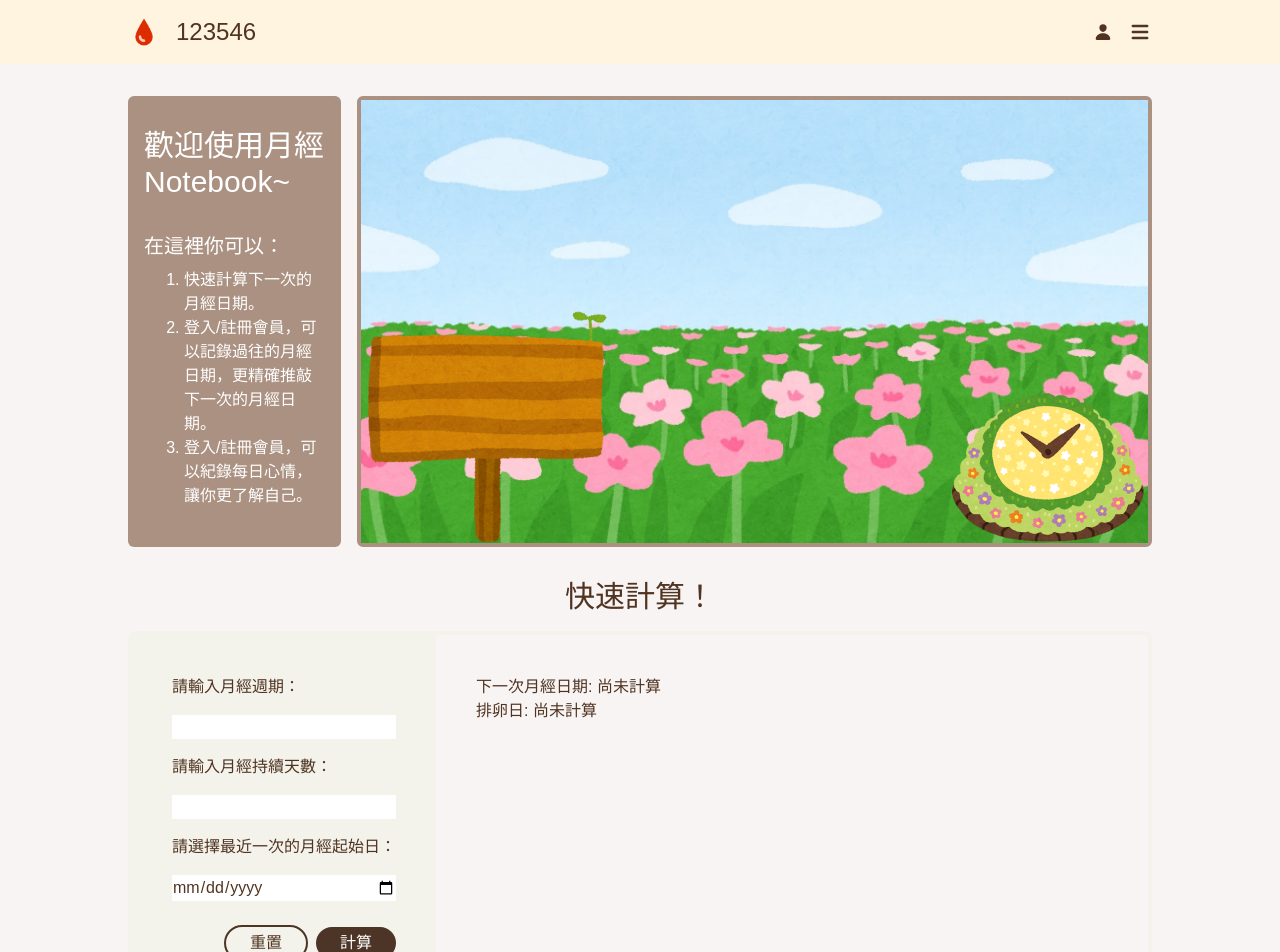
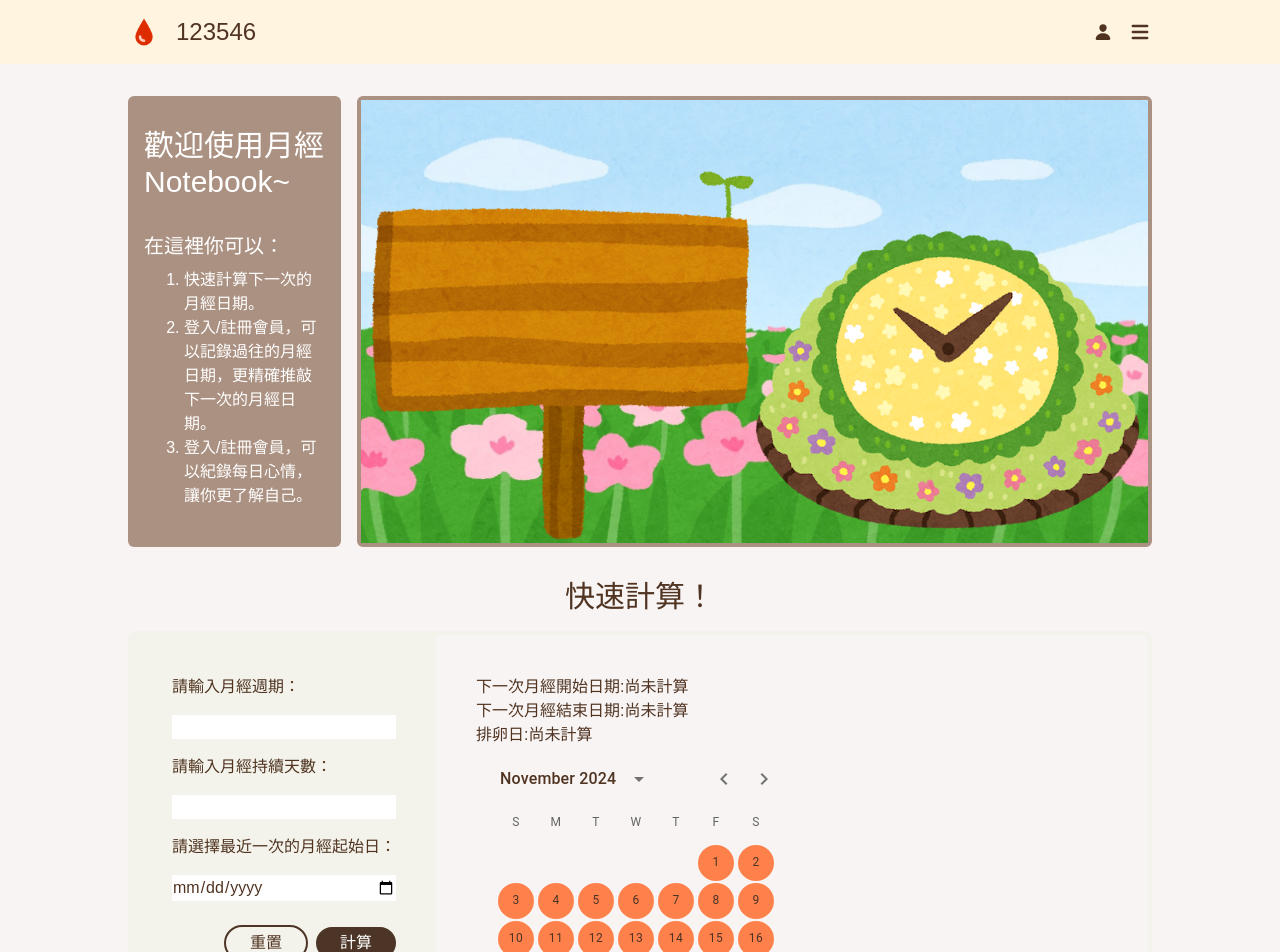
Before and after one commit to ninitsai1103/period-calculator, a Next.js app: page / in a window 1280 px wide. Shown: the top 952 px of the page. Built offline with nearby package versions, Linux system fonts and the light colour scheme.

Commit message:
feat: calendar function done

```diff
--- a/app/layout.tsx
+++ b/app/layout.tsx
@@ -21,7 +21,7 @@ export default function RootLayout({
   children: React.ReactNode;
 }>) {
   return (
-    <html>
+    <html suppressHydrationWarning={true}>
       <body className="relative">
         <MenuProvider>
           <NavigationBar />
--- a/package.json
+++ b/package.json
@@ -9,6 +9,11 @@
     "lint": "next lint"
   },
   "dependencies": {
+    "@emotion/react": "^11.13.5",
+    "@emotion/styled": "^11.13.5",
+    "@mui/material": "^6.1.9",
+    "@mui/x-date-pickers": "^7.22.3",
+    "dayjs": "^1.11.13",
     "next": "14.2.18",
     "react": "^18",
     "react-dom": "^18",
--- /dev/null
+++ b/src/components/index/calendar.tsx
@@ -0,0 +1,72 @@
+import dayjs, { Dayjs } from "dayjs";
+import { AdapterDayjs } from "@mui/x-date-pickers/AdapterDayjs";
+import { LocalizationProvider } from "@mui/x-date-pickers/LocalizationProvider";
+import { DateCalendar } from "@mui/x-date-pickers/";
+import { PickersDay, PickersDayProps } from "@mui/x-date-pickers";
+import { styled } from "@mui/material/styles";
+import isBetween from "dayjs/plugin/isBetween"; // 正確引入插件
+
+dayjs.extend(isBetween); // 啟用插件
+
+export default function Calendar({
+  result,
+}: {
+  result: {
+    nextPeriodFirstDate: string;
+    nextPeriodEndDate: string;
+    ovulationDate: string;
+  };
+}): JSX.Element {
+  //字串轉型成日期
+  const nextPeriodFirstDate = dayjs(result.nextPeriodFirstDate);
+  const nextPeriodEndDate = dayjs(result.nextPeriodEndDate);
+  const ovulationDate = dayjs(result.ovulationDate);
+
+  // 自訂日期樣式
+const StyledPickersDay = styled(PickersDay)(() => ({
+  "&.highlight": {
+    backgroundColor: "#FE814B",
+    color: "#4B3327",
+  },
+  "&.ovulation": {
+    backgroundColor: "#FFDB8F",
+    color: "#4B3327",
+  },
+  "&.range-highlight": {
+    backgroundColor: "#FE814B",
+    color: "#4B3327",
+  },
+}));
+
+// 自訂日期渲染
+const CustomDay = (props: PickersDayProps<Dayjs>) => {
+  const { day, selected, ...other } = props;
+
+  const isHighlighted = day.isSame(nextPeriodFirstDate, "day") || day.isSame(nextPeriodEndDate, "day");
+  const isOvulation = day.isSame(ovulationDate, "day");
+  const isInRange = day.isBetween(nextPeriodFirstDate, nextPeriodEndDate, "day", "[]");
+
+  return (
+    <StyledPickersDay
+      {...other}
+      day={day}
+      selected={selected}
+      className={`${isHighlighted ? "highlight" : ""} ${
+        isOvulation ? "ovulation" : ""
+      } ${isInRange && !isHighlighted ? "range-highlight" : ""}`}
+    />
+  );
+};
+
+
+
+  return (
+    <>
+      <LocalizationProvider dateAdapter={AdapterDayjs}>
+      <DateCalendar
+        slots={{day: CustomDay}}
+      />
+      </LocalizationProvider>
+    </>
+  );
+}
--- a/src/components/index/hero.tsx
+++ b/src/components/index/hero.tsx
@@ -15,15 +15,17 @@ export default function Hero(): JSX.Element {
       >
         <Image
           src={"/img/hero/bg/spring.jpg"}
-          width={450}
-          height={450}
+          width={500}
+          height={500}
+          style={{ width: '100%', height: '100%' }}
           alt="bg"
-          className="object-cover w-full h-full"
+          className="object-cover"
         />
         <Image
           src={"/img/hero/billboard/spring.png"}
           width={250}
           height={250}
+          style={{ width: 'auto', height: 'auto' }}
           alt="billboard"
           className="absolute -bottom-1 left-0"
         />
@@ -31,6 +33,7 @@ export default function Hero(): JSX.Element {
           src={"/img/hero/plant/spring.png"}
           width={200}
           height={100}
+          style={{ width: 'auto', height: 'auto' }}
           alt="plant"
           className="absolute -bottom-3 right-0"
         />
--- a/src/components/index/quickCalculator.tsx
+++ b/src/components/index/quickCalculator.tsx
@@ -2,6 +2,9 @@
 
 import { useState } from "react";
 import { useForm, SubmitHandler } from "react-hook-form";
+import dynamic from "next/dynamic";
+
+const Calendar = dynamic(() => import('../index/calendar'), { ssr: false });
 
 type FormData = {
   cycle: string;
@@ -11,10 +14,12 @@ type FormData = {
 
 export default function QuickCalculator(): JSX.Element {
   const [result, setResult] = useState<{
-    nextPeriodDate: string;
+    nextPeriodFirstDate: string;
+    nextPeriodEndDate: string;
     ovulationDate: string;
   }>({
-    nextPeriodDate: "",
+    nextPeriodFirstDate: "",
+    nextPeriodEndDate: "",
     ovulationDate: "",
   });
 
@@ -31,23 +36,22 @@ export default function QuickCalculator(): JSX.Element {
   }
 
   const onSubmit: SubmitHandler<FormData> = (data) => {
-    console.log(data);
+    const cycle = parseInt(data.cycle, 10);
+    const duration = parseInt(data.duration, 10);
+    const firstDayDate = new Date(data.firstDay);
 
-    const cycle = parseInt(data.cycle, 10); // 將 cycle 轉為數字
-    const duration = parseInt(data.duration, 10); // 將 duration 轉為數字
-    const firstDayDate = new Date(data.firstDay); // 將 firstDay 轉為 Date
+    const nextPeriodFirstDate = new Date(firstDayDate);
+    nextPeriodFirstDate.setDate(firstDayDate.getDate() + cycle);
 
-    // 計算下一次月經日期
-    const nextPeriodDate = new Date(firstDayDate);
-    nextPeriodDate.setDate(firstDayDate.getDate() + cycle);
+    const nextPeriodEndDate = new Date(nextPeriodFirstDate);
+    nextPeriodEndDate.setDate(nextPeriodEndDate.getDate() + duration);
 
-    // 計算排卵日
-    const ovulationDate = new Date(nextPeriodDate);
-    ovulationDate.setDate(nextPeriodDate.getDate() - 14);
+    const ovulationDate = new Date(nextPeriodFirstDate);
+    ovulationDate.setDate(nextPeriodFirstDate.getDate() - 14);
 
-    // 設置結果，格式化日期為 YYYY-MM-DD
     setResult({
-      nextPeriodDate: nextPeriodDate.toISOString().split("T")[0],
+      nextPeriodFirstDate: nextPeriodFirstDate.toISOString().split("T")[0],
+      nextPeriodEndDate: nextPeriodEndDate.toISOString().split("T")[0],
       ovulationDate: ovulationDate.toISOString().split("T")[0],
     });
   };
@@ -101,7 +105,8 @@ export default function QuickCalculator(): JSX.Element {
                 className="border-2 border-[#4C3526] px-6 py-1 rounded-full"
                 onClick={() =>
                   setResult({
-                    nextPeriodDate: "",
+                    nextPeriodFirstDate: "",
+                    nextPeriodEndDate: "",
                     ovulationDate: "",
                   })
                 }
@@ -118,14 +123,16 @@ export default function QuickCalculator(): JSX.Element {
           </form>
         </div>
         <div className="p-10">
-          <p>
-            下一次月經日期:{" "}
-            {result.nextPeriodDate ? result.nextPeriodDate : "尚未計算"}
-          </p>
-          <p>
-            排卵日:{" "}
-            {result.ovulationDate ? result.ovulationDate : "尚未計算"}
-          </p>
+          <div>
+            下一次月經開始日期:{result.nextPeriodFirstDate ? result.nextPeriodFirstDate : "尚未計算"}
+          </div>
+          <div>
+            下一次月經結束日期:{result.nextPeriodEndDate ? result.nextPeriodEndDate : "尚未計算"}
+          </div>
+          <div>
+            排卵日:{result.ovulationDate ? result.ovulationDate : "尚未計算"}
+          </div>
+          <Calendar result={result}/>
         </div>
       </div>
     </>
```
Also changed, not shown: 1 other file (tests, documents, lock files or other folders).
